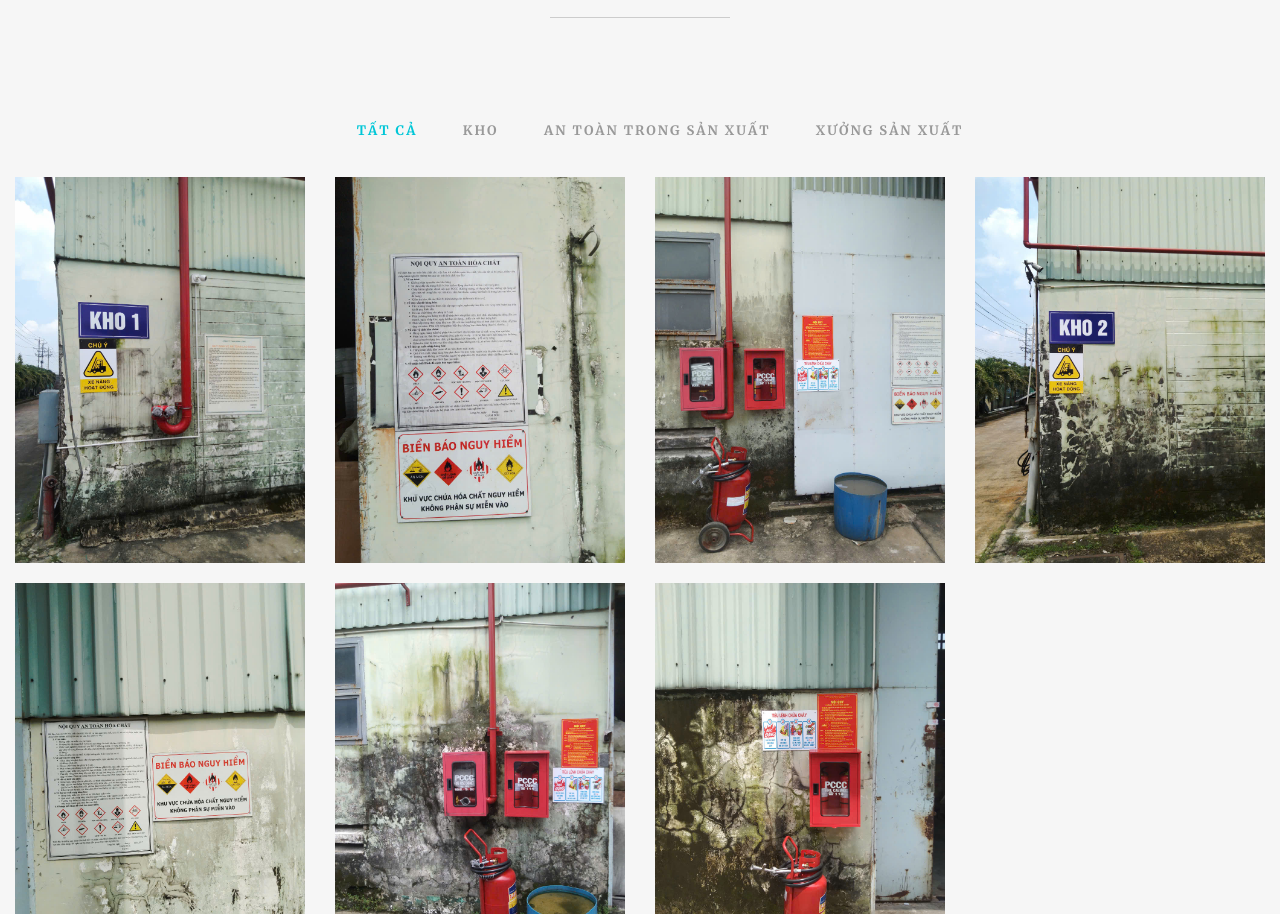
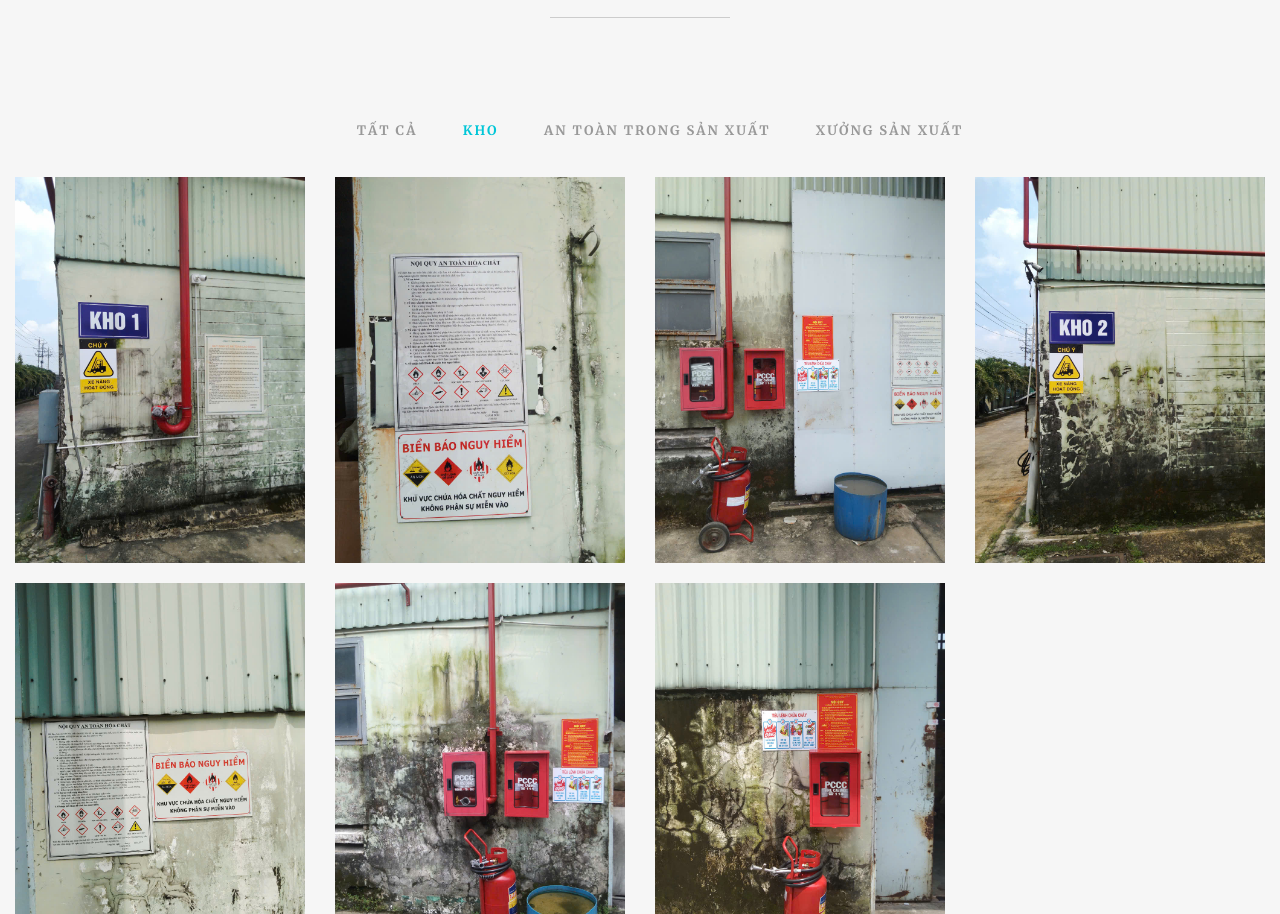
Before and after one commit to faeriedragon711/danhv, a plain HTML site: page index.html in a window 1280 px wide. Shown: the part 3513-4427 px from the top of the page. Drawn offline with Linux system fonts and the light colour scheme.

Commit message:
improve performance

```diff
--- a/index.html
+++ b/index.html
@@ -268,8 +268,8 @@
 				<!-- ISO section -->
 				<div class="iso-section">
 					<ul class="filter-wrapper clearfix">
-                   		 <li><a href="#" data-filter="*" class="selected opc-main-bg">Tất cả</a></li>
-                   		 <li><a href="#" class="opc-main-bg" data-filter=".kho">Kho</a></li>
+                   		 <li><a href="#" data-filter="*" class="opc-main-bg">Tất cả</a></li>
+                   		 <li><a href="#" class="selected opc-main-bg" data-filter=".kho">Kho</a></li>
                    		 <li><a href="#" class="opc-main-bg" data-filter=".antoan">An toàn trong sản xuất</a></li>
                     	 <li><a href="#" class="opc-main-bg" data-filter=".xuong">Xưởng sản xuất</a></li>
                		</ul>
```
